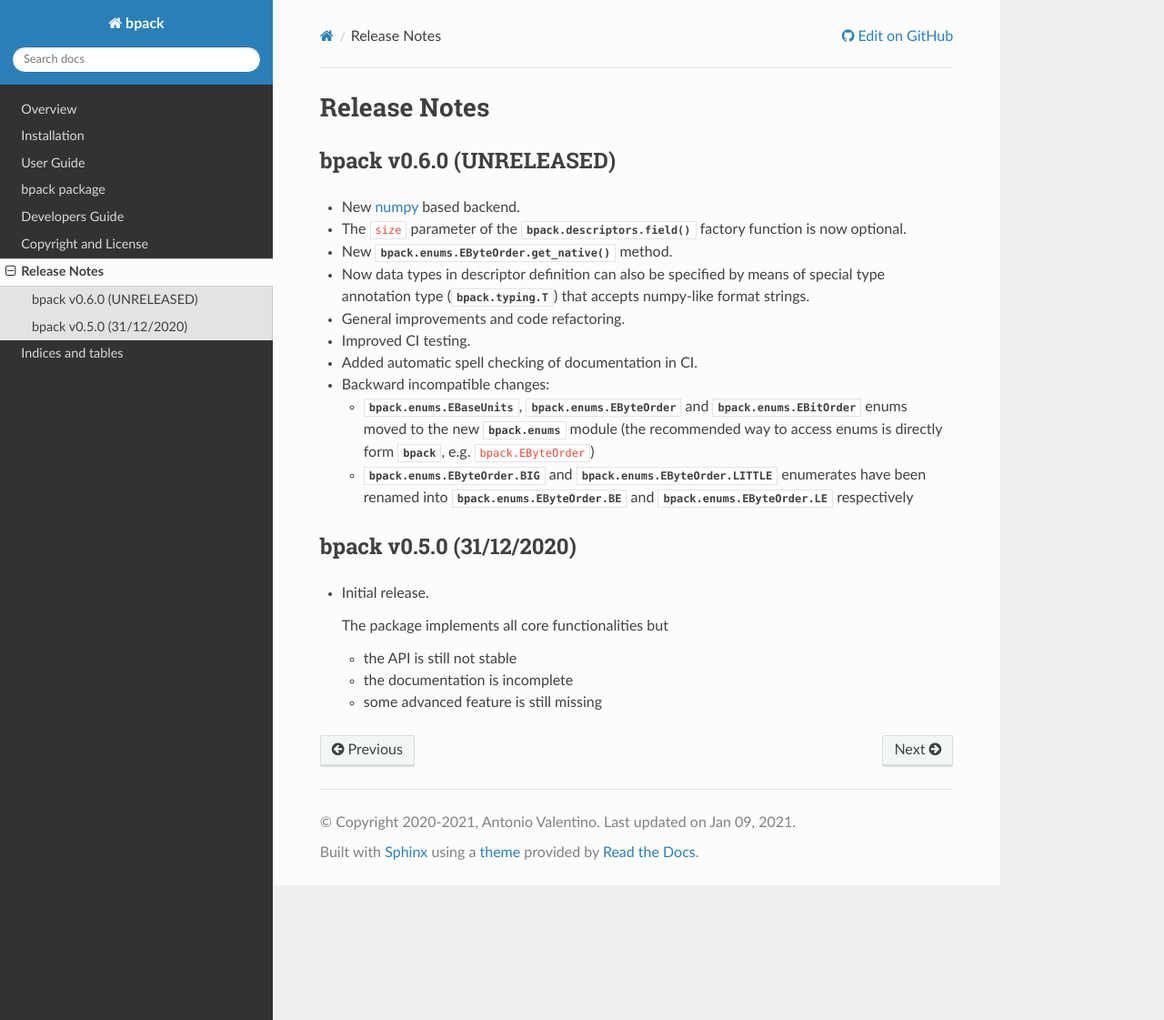
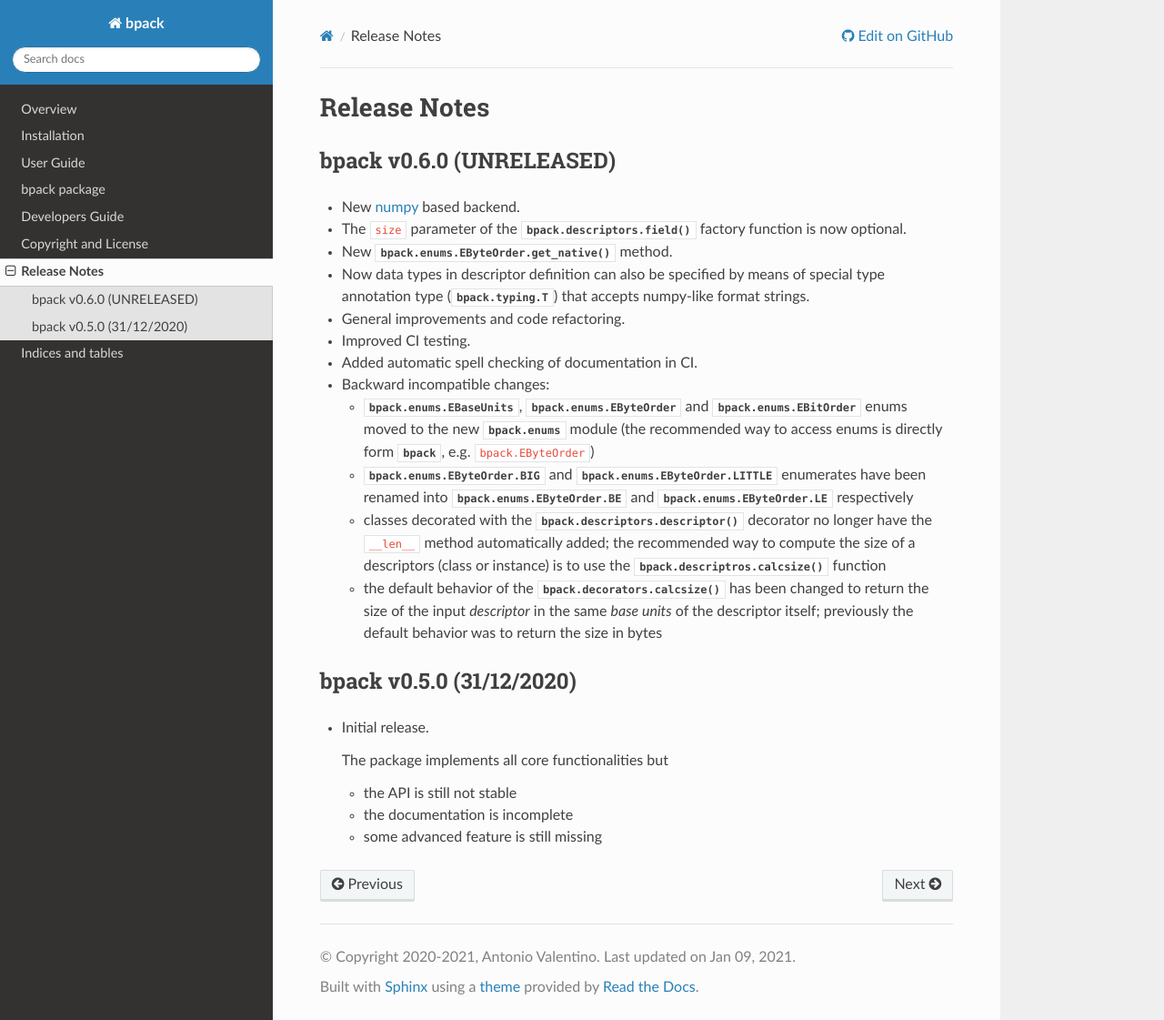
Before and after one commit to avalentino/bpack, a Sphinx documentation site: the page built from docs/release_notes.rst, in a window 1280 px wide and 1121 px high. Shown: the whole window at 91% size. Built offline with Sphinx 7.4.7 and the Read the Docs theme 2.0.0, drawn with Linux system fonts in a browser that asks for light colours; the version number is read from the project's files by our own code.

Commit message:
Drop __len__ from descriptors and change the default calcsize behavior

```diff
--- a/docs/release_notes.rst
+++ b/docs/release_notes.rst
@@ -24,6 +24,14 @@
     :data:`bpack.enums.EByteOrder.LITTLE` enumerates have been renamed into
     :data:`bpack.enums.EByteOrder.BE` and :data:`bpack.enums.EByteOrder.LE`
     respectively
+  - classes decorated with the :func:`bpack.descriptors.descriptor`
+    decorator no longer have the ``__len__`` method automatically added;
+    the recommended way to compute the size of a descriptors (class or
+    instance) is to use the :func:`bpack.descriptros.calcsize` function
+  - the default behavior of the :func:`bpack.decorators.calcsize` has been
+    changed to return the size of the input *descriptor* in the same
+    *base units* of the descriptor itself; previously the default behavior
+    was to return the size in bytes
 
 
 .. _numpy: https://numpy.org
```
Also changed, not shown: 3 other files.
